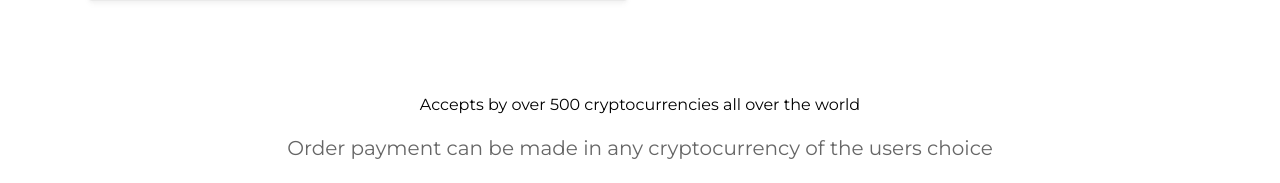
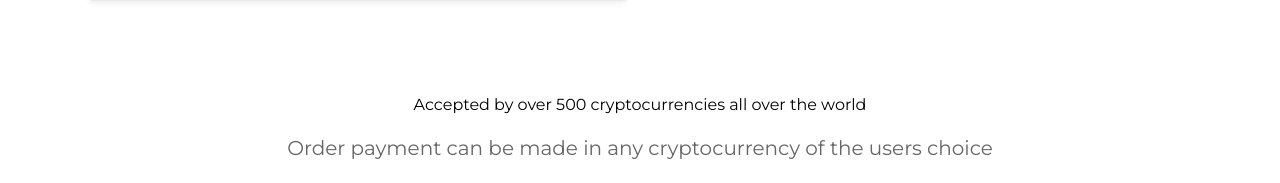
Before and after one commit to mendsalbert/schain, a Next.js app: page /Home in a window 1280 px wide. Shown: the part 2788-2971 px from the top of the page. Built offline with nearby package versions, Linux system fonts and the light colour scheme.

Commit message:
schain ui

```diff
--- a/components/partials/Testimonials.jsx
+++ b/components/partials/Testimonials.jsx
@@ -45,7 +45,7 @@ function Testimonials() {
           {/* Section header */}
           <div className="max-w-3xl mx-auto text-center pb-12 md:pb-16">
             <h2 className="h2 mb-4">
-              Accepts by over 500 cryptocurrencies all over the world
+              Accepted by over 500 cryptocurrencies all over the world
             </h2>
             <p className="text-xl text-gray-600" data-aos="zoom-y-out">
               Order payment can be made in any cryptocurrency of the users
```
